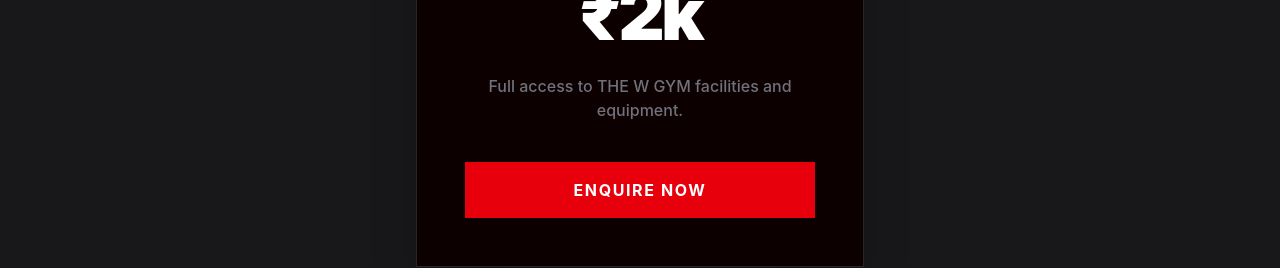
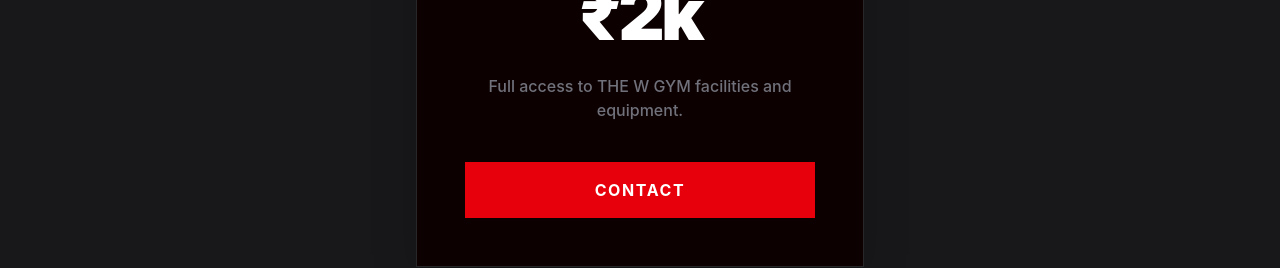
Before and after one commit to agravity268-sys/w-gym, a React (Vite) app: page / in a window 1280 px wide. Shown: the part 4040-4308 px from the top of the page. Built offline with nearby package versions, Linux system fonts and the light colour scheme.

Commit message:
Change 'Enquire Now' button to 'Contact' with tel link

```diff
--- a/src/App.jsx
+++ b/src/App.jsx
@@ -236,8 +236,8 @@
               ₹2k
             </div>
             <p className="text-zinc-500 relative z-10 mb-10 font-medium">Full access to THE W GYM facilities and equipment.</p>
-            <a href="#contact" className="inline-block w-full bg-red-600 text-white font-bold uppercase tracking-widest py-4 hover:bg-red-700 transition-colors relative z-10">
-              Enquire Now
+            <a href="tel:+918937017434" className="inline-block w-full bg-red-600 text-white font-bold uppercase tracking-widest py-4 hover:bg-red-700 transition-colors relative z-10">
+              Contact
             </a>
           </div>
         </div>
```
